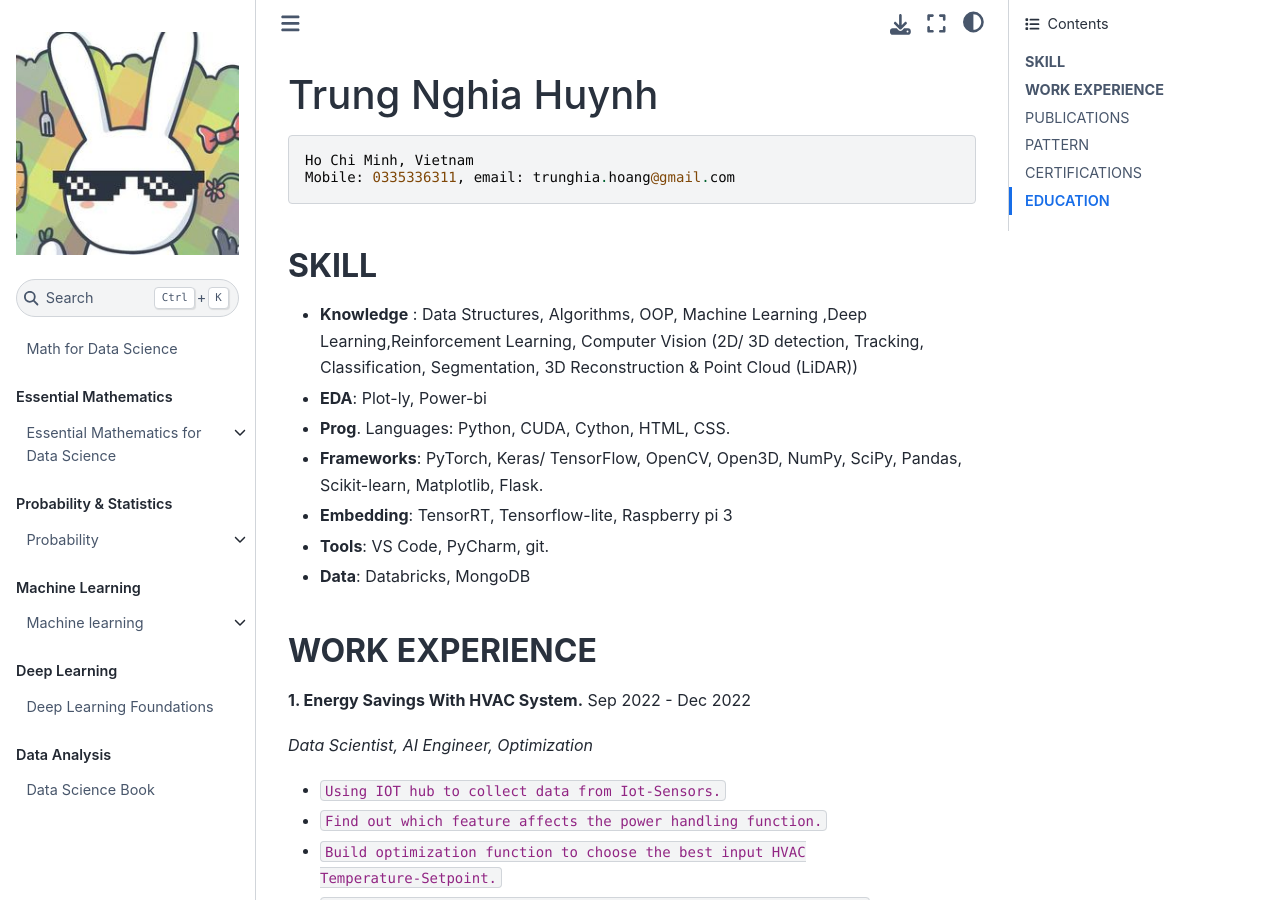
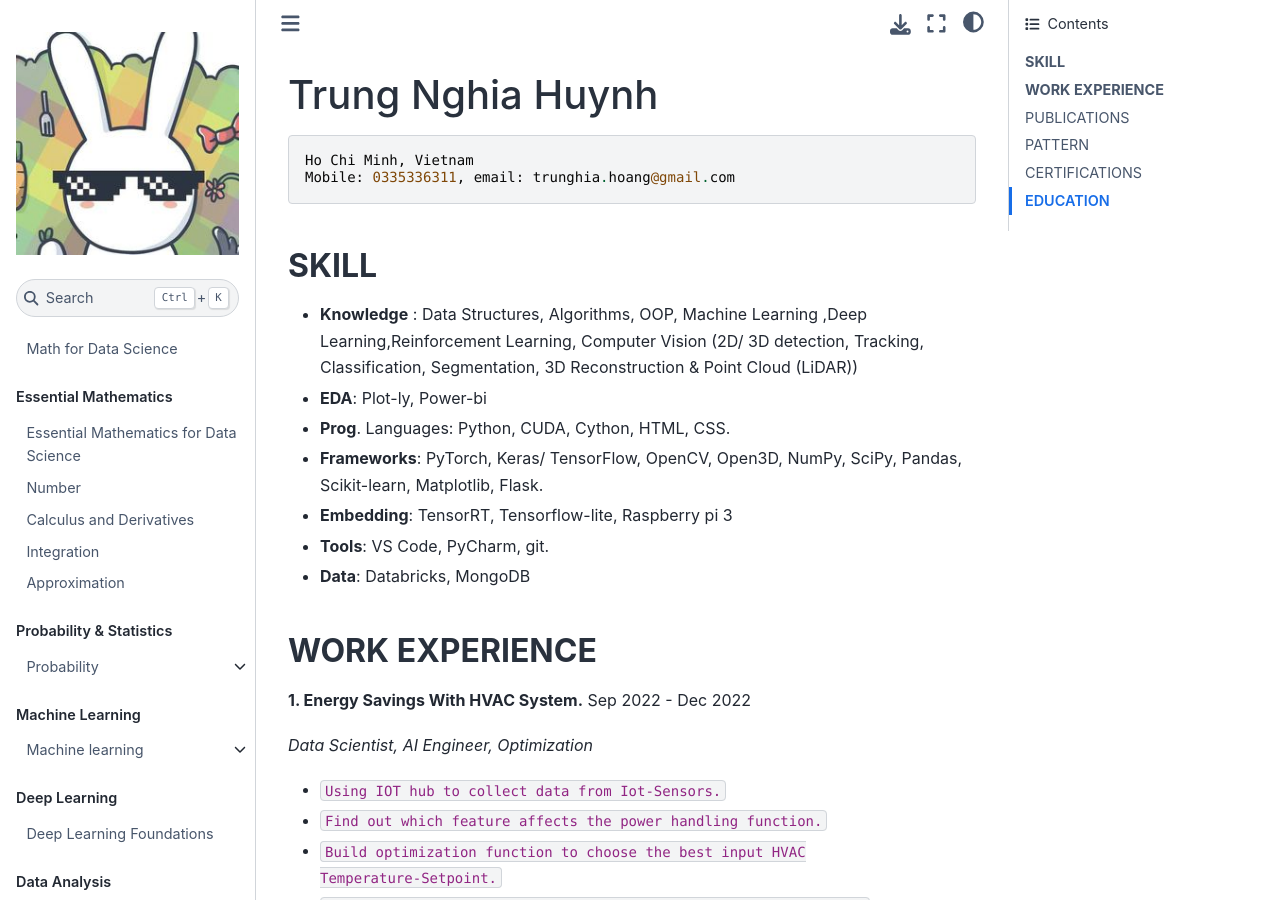
Before and after one commit to kenakai16/kenakai16.github.io, a Jupyter Book: the page built from Trung-Nghia-Huynh-CV.md, in a window 1280 px wide and 900 px high. Built offline with Jupyter Book 1.0.4 settings and Sphinx 7.4.7 and the Sphinx Book theme 1.1.4, drawn with Linux system fonts in a browser that asks for light colours; some of the changed lines change nothing that is shown.

Commit message:
refactor: flatten Essential Mathematics TOC structure to match Probability & Statistics

```diff
--- a/_toc.yml
+++ b/_toc.yml
@@ -4,11 +4,10 @@ parts:
   - caption: Essential Mathematics
     chapters:
       - file: book/math/intro
-        sections:
-          - file: book/math/Number
-          - file: book/math/Calculus
-          - file: book/math/Integration
-          - file: book/math/Approximation
+      - file: book/math/Number
+      - file: book/math/Calculus
+      - file: book/math/Integration
+      - file: book/math/Approximation
 
   - caption: Probability & Statistics
     chapters:
```
